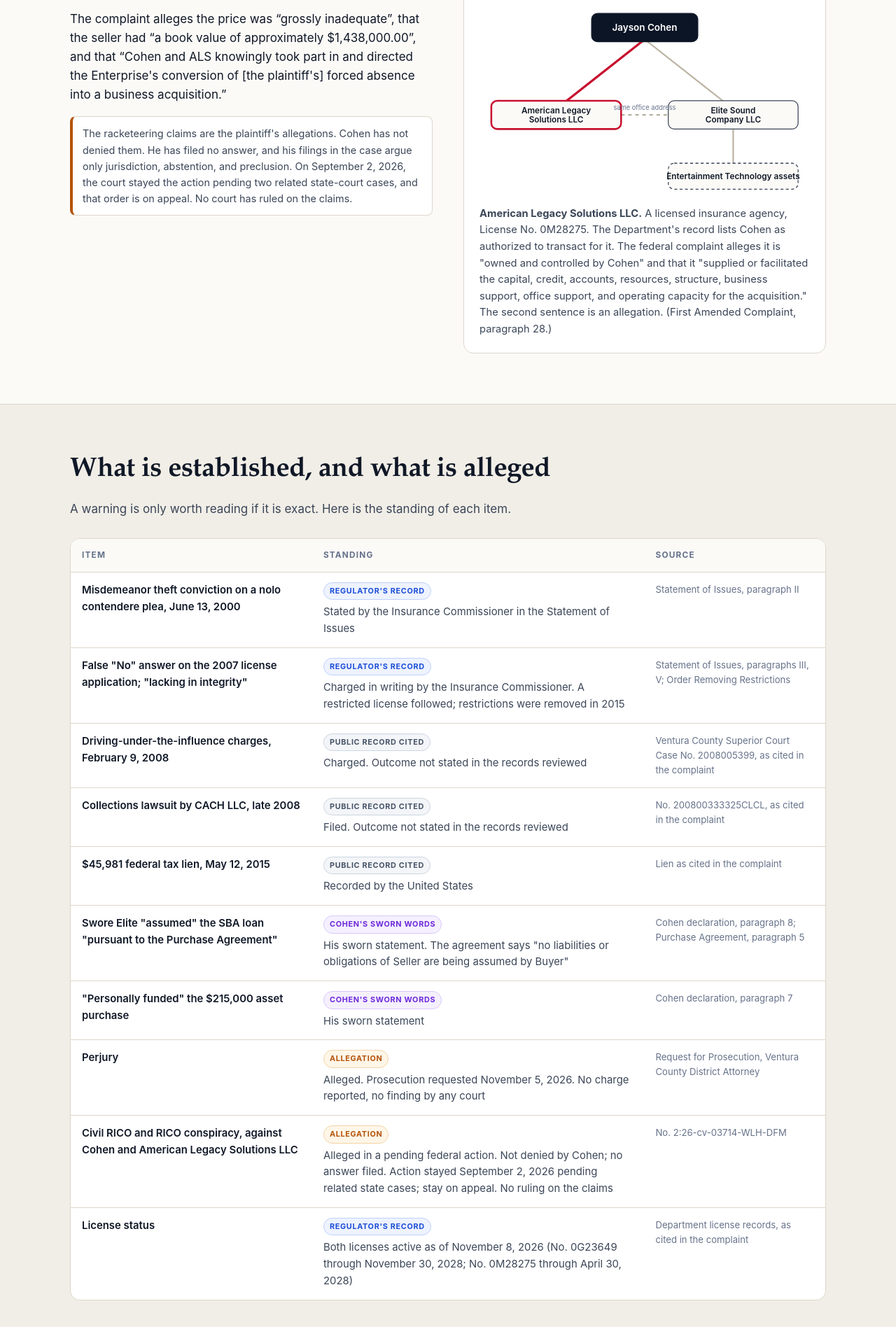
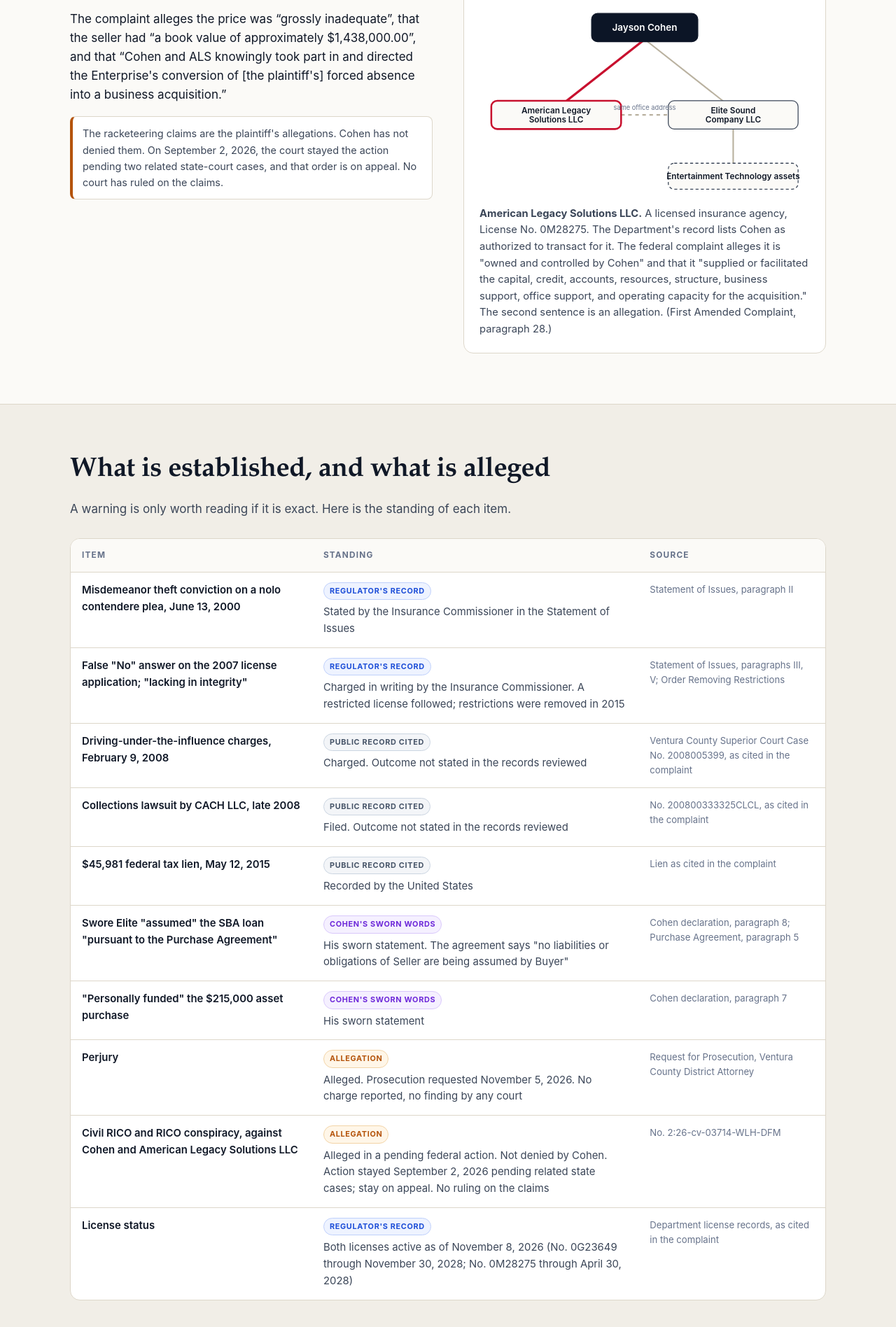
Before and after one commit to martin57290-png/Jayson-Cohen-, a plain HTML site: page index.html in a window 1280 px wide. Shown: the part 4511-6407 px from the top of the page at 70% size. Drawn offline with Linux system fonts and the light colour scheme.

Commit message:
Tighten no-denial statement
Co-Authored-By: Claude Fable 5.2 <noreply@anthropic.com>
Claude-Session: https://claude.ai/code/session_013tozXsfprD3eCEKsVFFRva

```diff
--- a/app.js
+++ b/app.js
@@ -236,7 +236,7 @@
     ['Swore Elite "assumed" the SBA loan "pursuant to the Purchase Agreement"', 'sworn', 'His sworn statement. The agreement says "no liabilities or obligations of Seller are being assumed by Buyer"', 'Cohen declaration, paragraph 8; Purchase Agreement, paragraph 5'],
     ['"Personally funded" the $215,000 asset purchase', 'sworn', 'His sworn statement', 'Cohen declaration, paragraph 7'],
     ['Perjury', 'alleg', 'Alleged. Prosecution requested November 5, 2026. No charge reported, no finding by any court', 'Request for Prosecution, Ventura County District Attorney'],
-    ['Civil RICO and RICO conspiracy, against Cohen and American Legacy Solutions LLC', 'alleg', 'Alleged in a pending federal action. Not denied by Cohen; no answer filed. Action stayed September 2, 2026 pending related state cases; stay on appeal. No ruling on the claims', 'No. 2:26-cv-03714-WLH-DFM'],
+    ['Civil RICO and RICO conspiracy, against Cohen and American Legacy Solutions LLC', 'alleg', 'Alleged in a pending federal action. Not denied by Cohen. Action stayed September 2, 2026 pending related state cases; stay on appeal. No ruling on the claims', 'No. 2:26-cv-03714-WLH-DFM'],
     ['License status', 'reg', 'Both licenses active as of November 8, 2026 (No. 0G23649 through November 30, 2028; No. 0M28275 through April 30, 2028)', 'Department license records, as cited in the complaint']
   ];
   var tb = $('statusRows');
--- a/index.html
+++ b/index.html
@@ -107,7 +107,7 @@
       <p>Cohen and his insurance agency are named defendants in a federal racketeering action, United States District Court, Central District of California, No. 2:26-cv-03714-WLH-DFM. The First Amended Complaint pleads civil RICO and RICO conspiracy claims against Cohen and American Legacy Solutions LLC, among others.</p>
       <p>One fact is not an allegation. Cohen swore that he <q>personally funded the $215,000.00 payment</q> by which Elite Sound Company LLC, which he swore he owns ninety percent of, bought the assets of Entertainment Technology, LLC.</p>
       <p>The complaint alleges the price was <q>grossly inadequate</q>, that the seller had <q>a book value of approximately $1,438,000.00</q>, and that <q>Cohen and ALS knowingly took part in and directed the Enterprise's conversion of [the plaintiff's] forced absence into a business acquisition.</q></p>
-      <p class="note">The racketeering claims are the plaintiff's allegations. Cohen has not denied them. He has filed no answer, and his filings in the case argue only jurisdiction, abstention, and preclusion. On September 2, 2026, the court stayed the action pending two related state-court cases, and that order is on appeal. No court has ruled on the claims.</p>
+      <p class="note">The racketeering claims are the plaintiff's allegations. Cohen has not denied them. On September 2, 2026, the court stayed the action pending two related state-court cases, and that order is on appeal. No court has ruled on the claims.</p>
     </div>
     <div>
       <div class="bars" id="bars">
```
